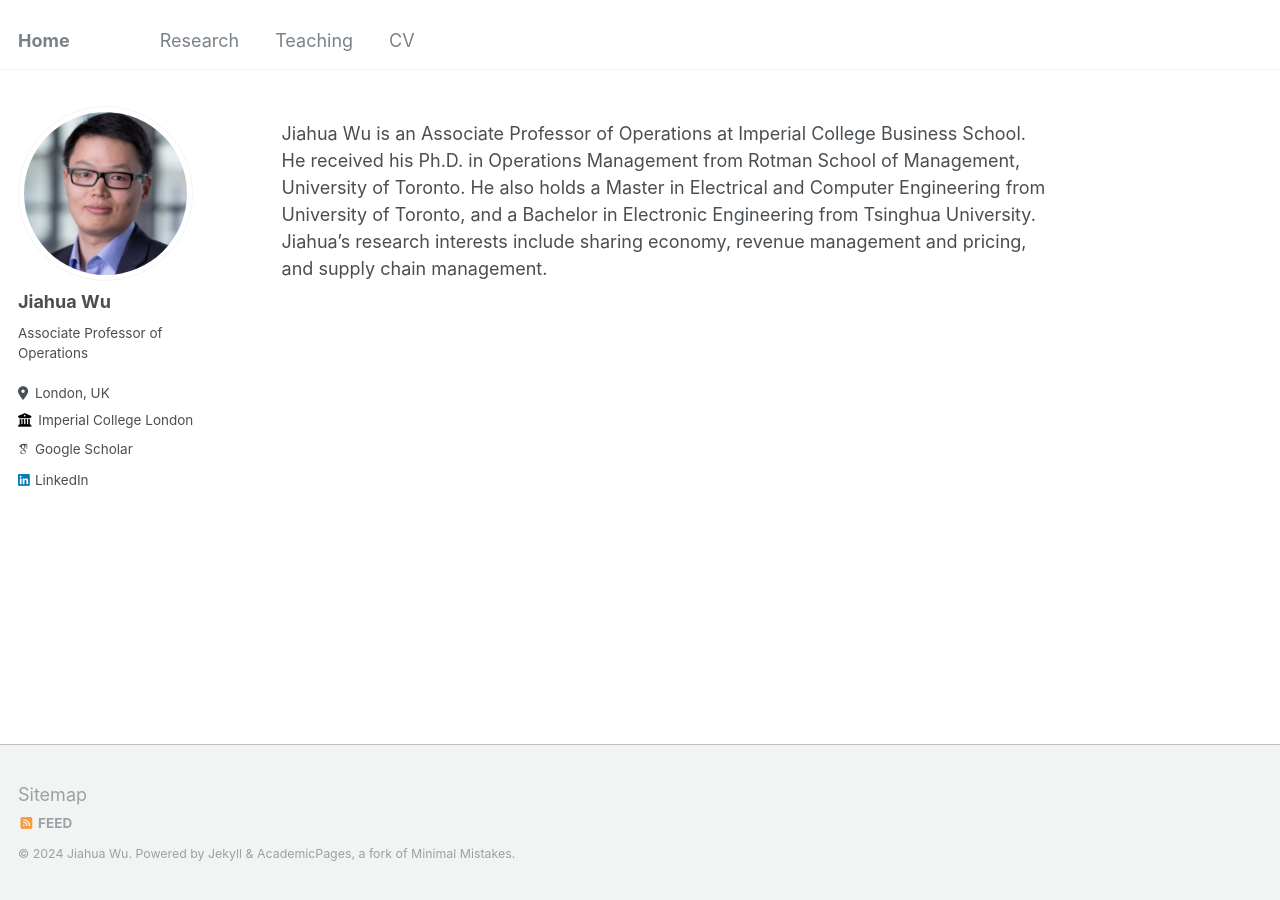
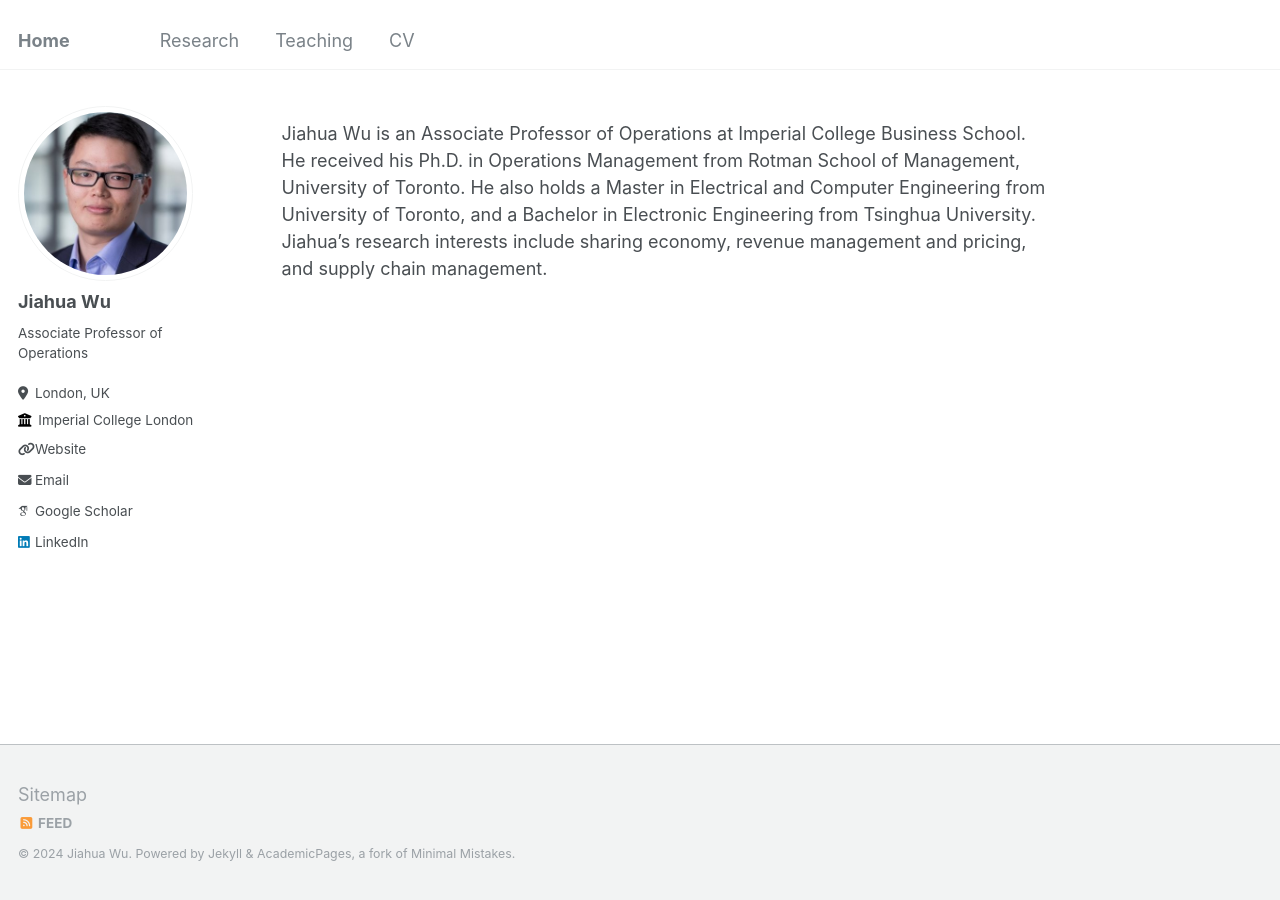
Before and after one commit to wu-jiahua/jiahua-academicpages.github.io, a Jekyll site: the page built from _pages/about.md, in a window 1280 px wide. Built offline with Jekyll 4.4.1, drawn with Linux system fonts in a browser that asks for light colours; some web fonts are replaced.

Commit message:
Update _config.yml

```diff
--- a/_config.yml
+++ b/_config.yml
@@ -27,8 +27,8 @@ author:
   bio              : "Associate Professor of Operations"
   location         : "London, UK"
   employer         : "Imperial College London"
-  uri              : # ">https://profiles.imperial.ac.uk/j.wu"
-  email            : # "j.wu@imperial.ac.uk"
+  uri              : ">https://profiles.imperial.ac.uk/j.wu"
+  email            : "j.wu@imperial.ac.uk"
 
   # Academic websites
   arxiv            : # URL - Update with the correct link to your profile
```
